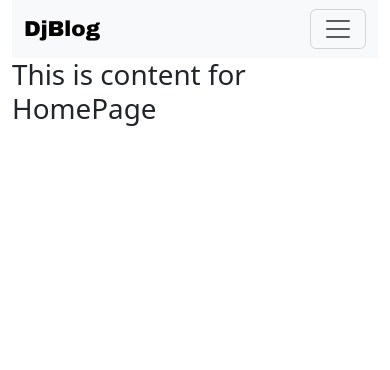
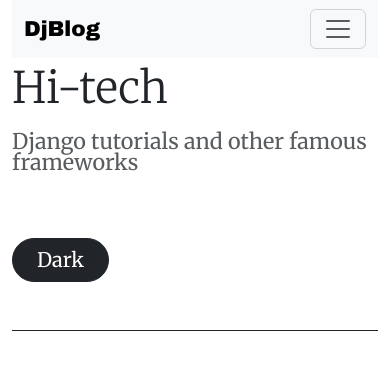
Before and after one commit to aigerim678/blog_project, a Django app: page / in a window 390 px wide. Shown: the top 370 px of the page. Run offline with Django 5.2, Linux system fonts and the light colour scheme; data that the repository does not hold is empty.

Commit message:
Card Component

```diff
--- a/blog/static/css/main.css
+++ b/blog/static/css/main.css
@@ -10,17 +10,32 @@
 
 }
 
-.merriweather-light {
+ html, body {
     font-family: "Merriweather", serif;
-    font-weight: 300;
+  }
+
+  .fw-500 {
+    font-weight: 500;
     font-style: normal;
   }
 
-  .merriweather-regular {
-    font-family: "Merriweather", serif;
-    font-weight: 400;
-    font-style: normal;
+  .infscroll h1{
+    font-size: 22px;
+    letter-spacing: -0.6px;
   }
+
+  @media only screen and (max-width:768){
+    .infscroll h1 {
+      font-size: 15px;
+      letter-spacing: -0.0px;
+    }
+    .infscroll-author, .infscroll-date{
+      font-size: 12px;
+    }
+  }
+
+
+
 
   .merriweather-bold {
     font-family: "Merriweather", serif;
@@ -28,11 +43,7 @@
     font-style: normal;
   }
 
-  .merriweather-black {
-    font-family: "Merriweather", serif;
-    font-weight: 900;
-    font-style: normal;
-  }
+
 
   .merriweather-light-italic {
     font-family: "Merriweather", serif;
--- a/blog/templates/blog/base.html
+++ b/blog/templates/blog/base.html
@@ -10,7 +10,7 @@
     <link rel="stylesheet" href="{% static "css/main.css" %}">
   </head>
   <body>
-    <div class='container'>
+    <div class='container vh-1000px border-dark'>
         {% include "blog/navbar.html" %}
         {% block content %}
         {% endblock content %}
--- /dev/null
+++ b/blog/templates/blog/components/card.html
@@ -0,0 +1,9 @@
+<div class="row">
+    <div class="col py-1 py-md-5">
+        <div class="border-bottom border-1 border-dark pb-5">
+            <h1 class="display-1 pb-2">Hi-tech</h1>
+            <p class="fs-4 lh-1 text-muted fw-500 pb-5">Django tutorials and other famous frameworks</p>
+            <button type="button" class="btn btn-dark rounded-pill fw-500 fs-5 px-4">Dark</button>
+        </div>
+    </div>
+</div>
--- a/blog/templates/blog/index.html
+++ b/blog/templates/blog/index.html
@@ -5,5 +5,29 @@
 {% endblock%}
 
 {% block content %}
-    <h1>This is content for HomePage</h1>
+    {% include "blog/components/card.html" %}
+    <div class="row">
+        <div class="col-12 col-lg-8">
+          {% for post in posts %}
+            <a href="" class="text-decoration-none infscroll">
+              <div class="card-border-0 pb-3 pb-sm-5">
+                <div class="row">
+                  <div class="col-8">
+                    <div class="card-body p-0">
+                      <div class="pb-2 text-body infscroll-author">{{post.author}}</div>
+                      <h1 class="mb-1 text-body fw-bold">{{post.title|truncatechars:20}}</h1>
+                      <h2 class="text-muted fs-6 d-none d-md-block">{{post.subtitle}}</h2>
+                      <div class="text-muted infscroll-date">{{post.updated_at|date:"M d"}}</div>
+                    </div>
+                  </div>
+                  <div class="col-4">
+                    <img src="https://picsum.photos/205/115"  class="img-fluid float-end">
+                  </div>
+                </div>
+              </div>
+            </a>
+          {% endfor %}
+        </div>
+        <div class="d-none d-lg-block col-4"></div>
+      </div>
 {% endblock content %}
--- a/blog/views.py
+++ b/blog/views.py
@@ -1,4 +1,4 @@
-from django.shortcuts import render
+
 from django.views.generic import ListView
 from .models import Post
 # Create your views here.
@@ -6,3 +6,4 @@ class HomeView(ListView):
     model = Post
 
     template_name = 'blog/index.html'
+    context_object_name = "posts"
```
